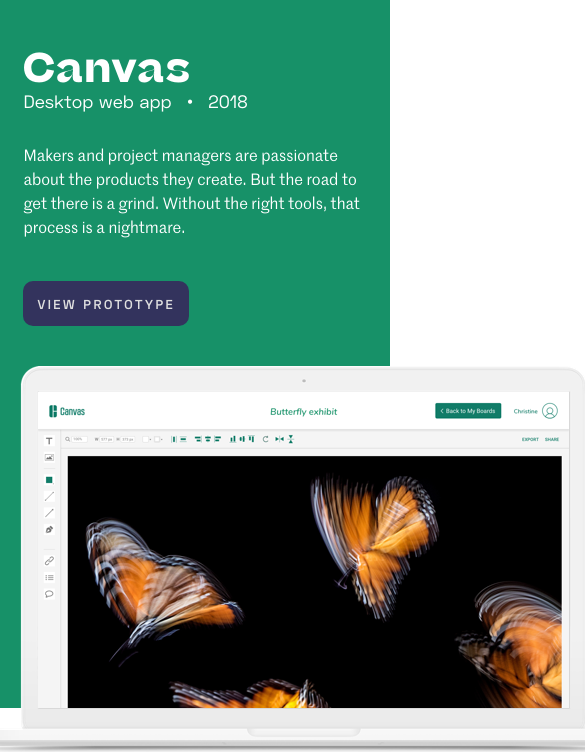
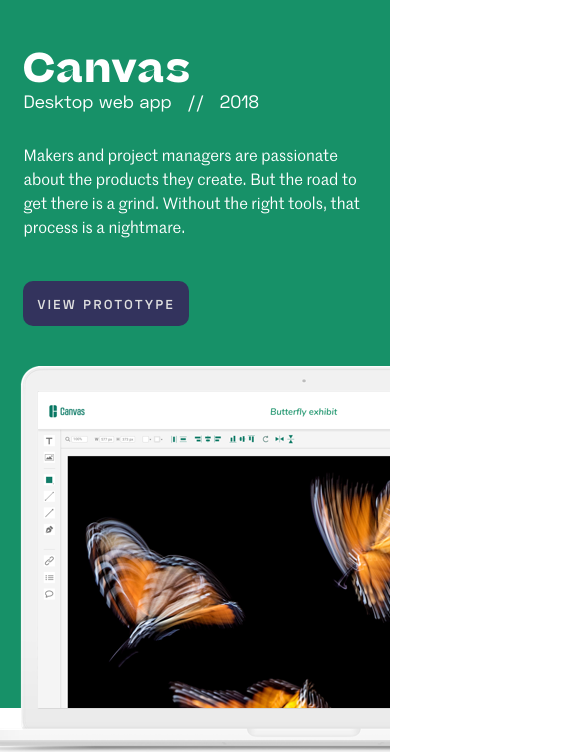
Before and after one commit to PenrodTownship/PenrodTownship.github.io, a plain HTML site: page work/canvas.html in a window 390 px wide. Shown: the part 92-844 px from the top of the page, 585 px wide, since content can reach past the window. Drawn offline with Linux system fonts and the light colour scheme.

Commit message:
Added .wrapper to canvas.html to fix overflow-x hidden on mobile Safari

```diff
--- a/styles/canvas.css
+++ b/styles/canvas.css
@@ -1,7 +1,8 @@
 
-body {
+body, .wrapper {
   overflow-x: hidden;
 }
+
 
 /*--------------------------------------------------------------
 Hero Area: Type color
--- a/work/canvas.html
+++ b/work/canvas.html
@@ -13,7 +13,7 @@
   </head>
 
   <body>
-
+  <div class="wrapper">
     <!-- NAVBAR + HERO -->
     <div class="project-hero">
 
@@ -31,7 +31,7 @@
       <section class="hero">
         <div id="hero-text-position">
           <h1>Canvas</h1>
-          <h2 id="project-meta">Desktop web app  <span>•</span>  2018</h2>
+          <h2 id="project-meta">Desktop web app  <span>//</span>  2018</h2>
           <p id="summary-description">Makers and project managers are passionate about the products they create. But the road to get there is a grind. Without the right tools, that process is a nightmare.</p>
           <button type="button" name="button"><a href="https://invis.io/6SNJFCFN4BW#/314547383_Landing_Page" target="_blank">View prototype</a></button>
         </div>
@@ -346,6 +346,6 @@
 
             gtag('config', 'UA-141486566-1');
           </script>
-
+    </div>  <!-- <close Wrapper so overflow-x works on mobile -->
   </body>
 </html>
```
